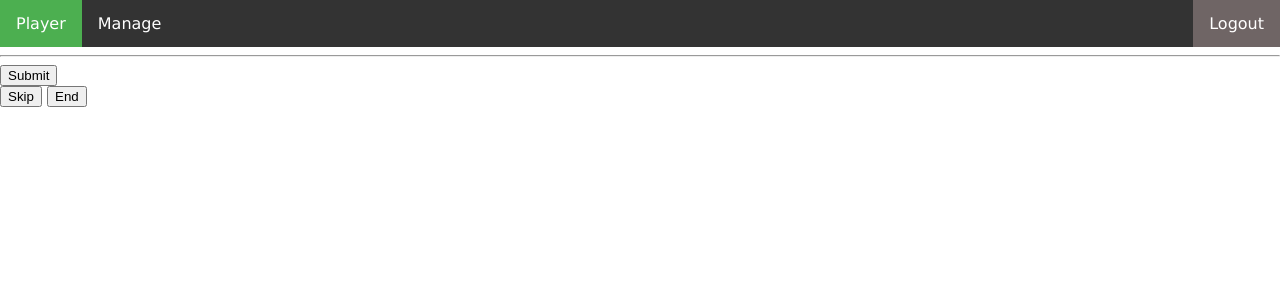
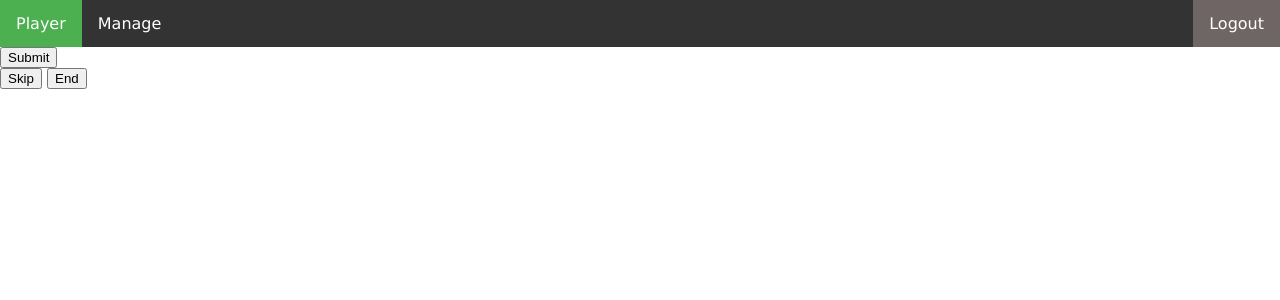
Before and after one commit to eduardoceretta/yqueuer, a Django app: page /player/ in a window 1280 px wide. Shown: the top 300 px of the page. Run offline with Django 3.2, Linux system fonts and the light colour scheme; the visitor is signed in with stand-in values (Sample User, id 1); data that the repository does not hold is empty; parts of the project's set-up code (start-up, migrations or seed data) failed here and were passed over.

Commit message:
Small refactor

```diff
--- a/frontend/templates/frontend/base.html
+++ b/frontend/templates/frontend/base.html
@@ -31,6 +31,8 @@
         return false;
       }
     </script>
+
+    {% block head_block %}{% endblock %}
   </head>
 
   <body>
@@ -47,10 +49,12 @@
       </ul>
     </div>
 
-    <hr />
+    <div class="content">
+      {% block body_block %}{% endblock %}
+    </div>
 
-    <div>
-      {% block body_block %}{% endblock %}
+    <div class="footer">
+      {% block footer_block %}{% endblock %}
     </div>
 
   </body>
--- a/frontend/templates/frontend/player.html
+++ b/frontend/templates/frontend/player.html
@@ -1,9 +1,11 @@
 {% extends 'frontend/base.html' %}
-
 {% load static %}
 
+{% block head_block %}
+  <script src="{% static "javascript/dev_jquery-3.1.1.js" %}"></script>
+{% endblock %}
+
 {% block body_block %}
-  <script src="{% static "javascript/dev_jquery-3.1.1.js" %}"></script>
 
   <div id="channel_form_div">
     <form method="get">
```
